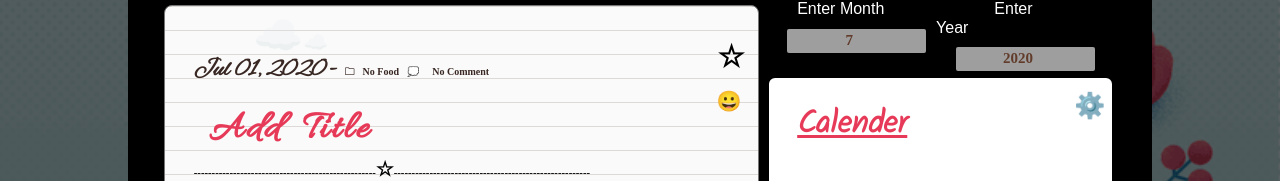
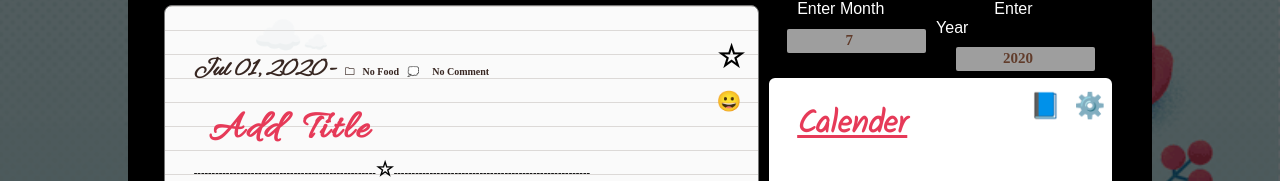
Before and after one commit to prashant280920/Personal_Diary_WebApp, a React (Create React App) app: page / in a window 1280 px wide. Shown: the part 120-301 px from the top of the page. Built offline with nearby package versions, Linux system fonts and the light colour scheme; grey boxes are pictures that could not be loaded; a web font is replaced by a local one.

Commit message:
modified file

```diff
--- a/package.json
+++ b/package.json
@@ -48,5 +48,6 @@
   "license": "ISC",
   "bugs": {
     "url": "https://github.com/RaviKumar7870/Personal_Diary_WebApp/issues"
-  }
+  },
+  "devDependencies": {}
 }
--- a/src/components/Emoji/Emoji.js
+++ b/src/components/Emoji/Emoji.js
@@ -7,6 +7,9 @@ const Emoji = props => (
         aria-label={props.label ? props.label : ""}
         aria-hidden={props.label ? "false" : "true"}
         onClick={props.onClick ? props.onClick : function(){}}
+        onMouseOver={props.onMouseOver ? props.onMouseOver : function(){}}
+        onMouseOut={props.onMouseOut ? props.onMouseOut : function(){}}
+        title={props.title ? props.title : ""}
     >
         {props.symbol}
     </span>
--- a/src/components/Profile/Profile.js
+++ b/src/components/Profile/Profile.js
@@ -3,11 +3,12 @@ import Calender from "./.././Calender/Calender.js";
 import Mood from "./Mood.js";
 import Emoji from ".././Emoji/Emoji.js";
 
-const Profile = ({ Month, Year, rightClmChange }) => {
+const Profile = ({ Month, Year, rightClmChange , aboutChange, mouseOverImage, mouseOutImage}) => {
 	console.log("Pro",Month,Year)
 		return (
 		<div className=" pa2 profiles" style={{height:"100%",width:"100%",margin:"0px"}}>
-			 <Emoji onClick={rightClmChange} className="pointer settingIcon" symbol="⚙️" label="setting" />
+			<Emoji onClick={rightClmChange} className="pointer settingIcon dib" symbol="⚙️" label="setting" title="Setting"/>
+			 <Emoji onMouseOver={mouseOverImage} onMouseOut={mouseOutImage} onClick={aboutChange} className="imgChange grow pointer dib aboutIcon" symbol="📘" label="about" title="About Developers" />
 			<h1 className="p-cal"><u>Calender</u></h1>
 			<Calender Month={Month} Year={Year}/>
 			<h1 className="p-feel">How You feel Today?</h1>
```
